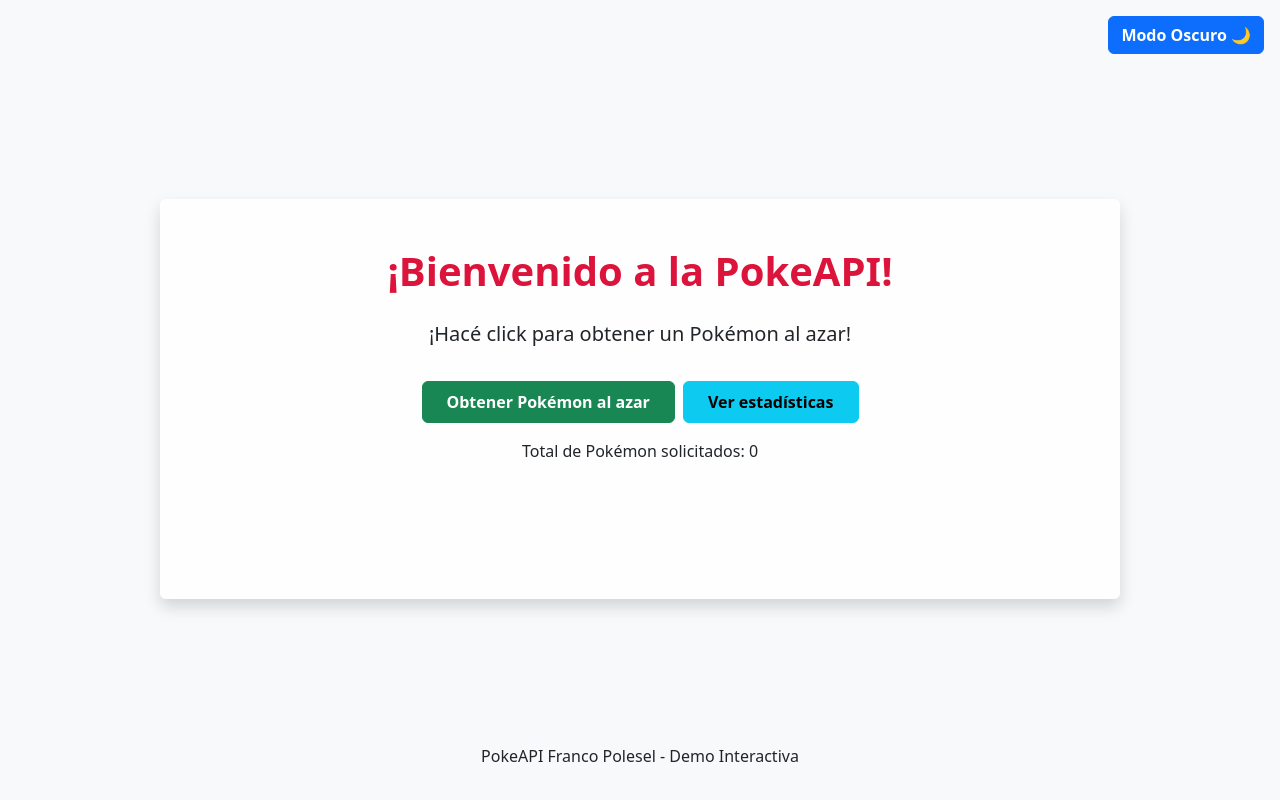
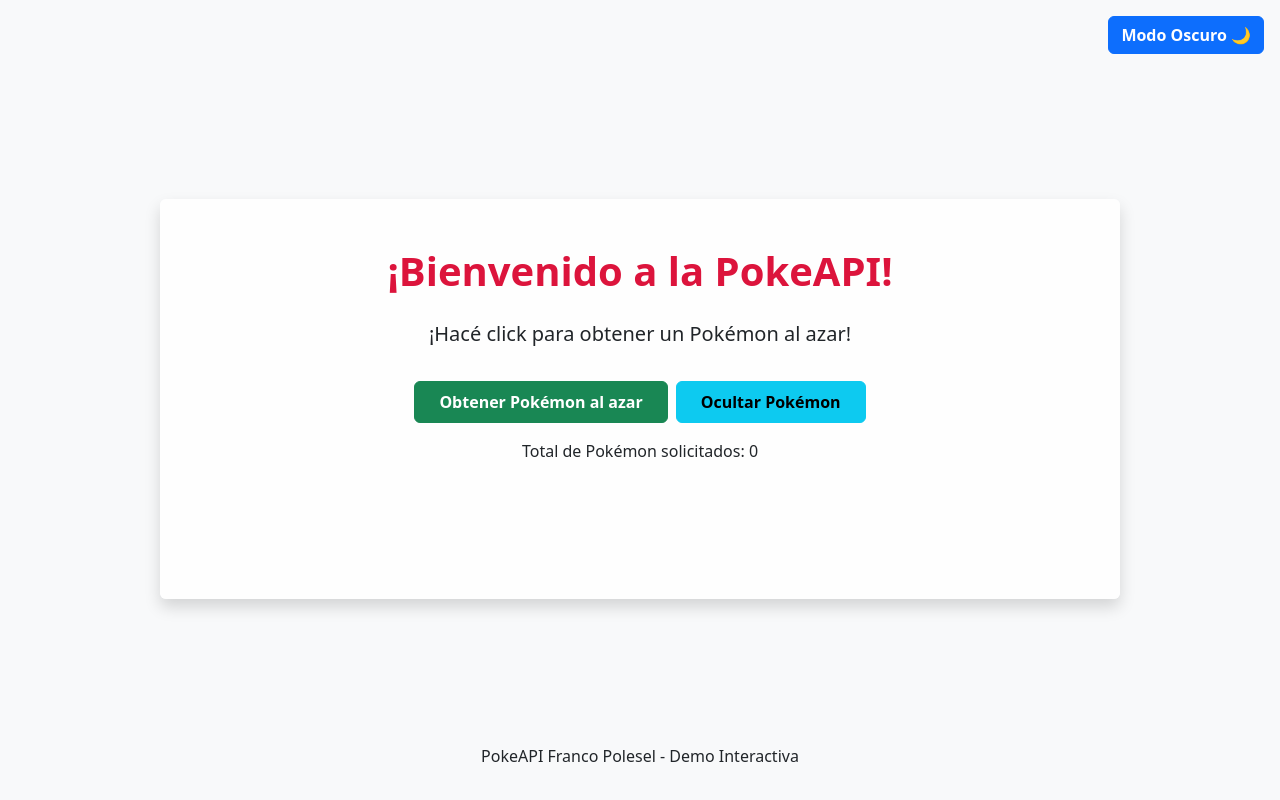
Before and after one commit to francopolesel/pokeapi-op, a React (Vite) app: page / in a window 1280 px wide. Built offline with nearby package versions, Linux system fonts and the light colour scheme.

Commit message:
UseRef is updated to show or hide Pokemon

```diff
--- a/src/App.jsx
+++ b/src/App.jsx
@@ -7,16 +7,21 @@
 const App = () => {
     const { theme, toggleTheme } = useContext(ThemeContext);
     const { pokemon, loading, error, fetchPokemon } = usePokemon();
-    const clickCountRef = useRef(0);
-    const [showCount, setShowCount] = useState(0);
+    const [pokemonRequestCount, setPokemonRequestCount] = useState(0);
+    const [isPokemonVisible, setIsPokemonVisible] = useState(true);
+    const pokemonContainerRef = useRef(null);
 
     const handleGetPokemon = async () => {
-        clickCountRef.current++;
         await fetchPokemon();
+        setPokemonRequestCount(prevCount => prevCount + 1);
     };
 
-    const handleShowStats = () => {
-        setShowCount(clickCountRef.current);
+    const togglePokemonVisibility = () => {
+        if (pokemonContainerRef.current) {
+            const currentDisplay = pokemonContainerRef.current.style.display;
+            pokemonContainerRef.current.style.display = currentDisplay === 'none' ? 'block' : 'none';
+            setIsPokemonVisible(prev => !prev);
+        }
     };
 
     return (
@@ -48,14 +53,14 @@
                     <button className="btn btn-success mt-3 px-4 py-2 fw-bold" onClick={handleGetPokemon}>
                         Obtener Pokémon al azar
                     </button>
-                    <button className="btn btn-info mt-3 ms-2 px-4 py-2 fw-bold" onClick={handleShowStats}>
-                        Ver estadísticas
+                    <button className="btn btn-info mt-3 ms-2 px-4 py-2 fw-bold" onClick={togglePokemonVisibility}>
+                        {isPokemonVisible ? 'Ocultar Pokémon' : 'Mostrar Pokémon'}
                     </button>
-                    <p className="mt-3">Total de Pokémon solicitados: {showCount}</p>
+                    <p className="mt-3">Total de Pokémon solicitados: {pokemonRequestCount}</p>
                     {loading && <p>Cargando...</p>}
                     {error && <p>Error al cargar el Pokémon</p>}
                     {pokemon && (
-                        <div className="mt-4">
+                        <div ref={pokemonContainerRef} className="mt-4">
                             <h2 className="text-capitalize">{pokemon.name}</h2>
                             <img src={pokemon.image} alt={pokemon.name} className="img-fluid" />
                         </div>
```
